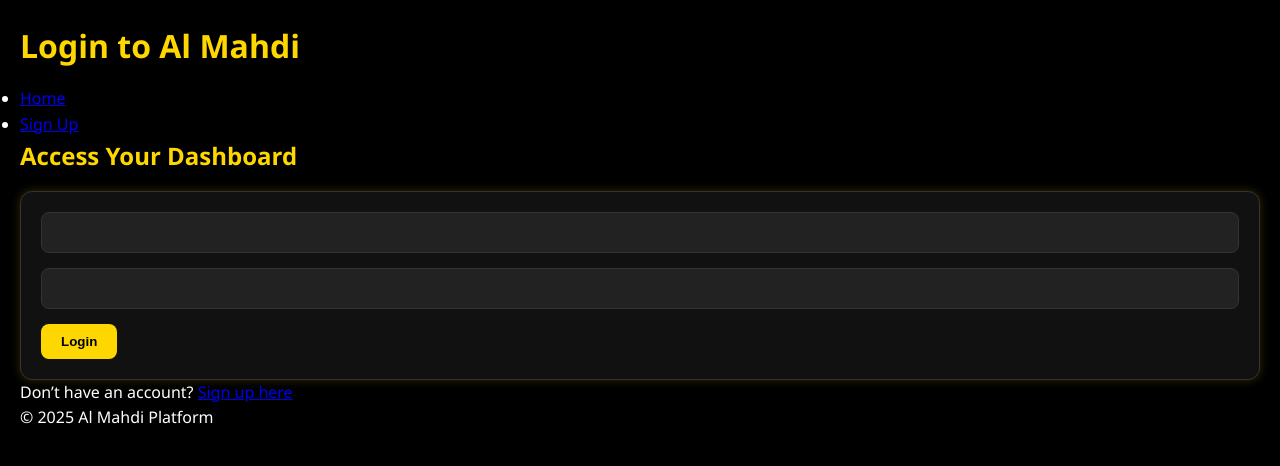
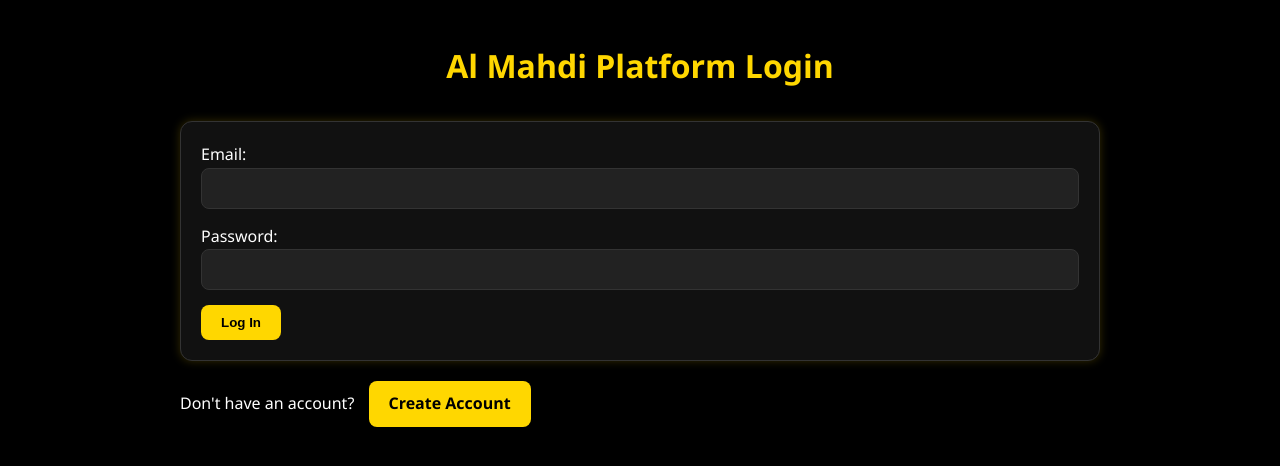
Before and after one commit to AlMahdi68/Al-Mahdi, a website with bundled scripts: page login.html in a window 1280 px wide. Built offline with nearby package versions, Linux system fonts and the light colour scheme.

Commit message:
Update login.html

```diff
--- a/login.html
+++ b/login.html
@@ -7,54 +7,26 @@
   <link rel="stylesheet" href="style.css" />
 </head>
 <body>
-  <header>
-    <h1>Login to Al Mahdi</h1>
-    <nav>
-      <ul>
-        <li><a href="index.html">Home</a></li>
-        <li><a href="signup.html">Sign Up</a></li>
-      </ul>
-    </nav>
-  </header>
+  <div class="container">
+    <h1 class="auth-header">Al Mahdi Platform Login</h1>
 
-  <main>
-    <section>
-      <h2>Access Your Dashboard</h2>
-     <form id="login-form">
-  <input type="email" id="email" required />
-  <input type="password" id="password" required />
-  <button type="submit">Login</button>
-</form>
-      </form>
-      <p>Don’t have an account? <a href="signup.html">Sign up here</a></p>
-    </section>
-  </main>
+    <form id="login-form">
+      <label for="email">Email:</label>
+      <input type="email" id="email" required />
 
-  <footer>
-    <p>&copy; 2025 Al Mahdi Platform</p>
-  </footer>
+      <label for="password">Password:</label>
+      <input type="password" id="password" required />
 
-  <script type="module" src="supabaseclient.js"></script>
-  <script type="module">
-    import { supabase } from './supabaseclient.js';
+      <button type="submit">Log In</button>
+    </form>
 
-    document.getElementById('login-form').addEventListener('submit', async (e) => {
-      e.preventDefault();
-      const email = document.getElementById('email').value;
-      const password = document.getElementById('password').value;
+    <p style="margin-top: 20px;">
+      Don't have an account?
+      <a href="signup.html" class="button" style="margin-left: 10px;">Create Account</a>
+    </p>
+  </div>
 
-      const { data, error } = await supabase.auth.signInWithPassword({
-        email,
-        password,
-      });
-
-      if (error) {
-        alert("Login failed: " + error.message);
-      } else {
-        alert("Login successful!");
-        window.location.href = "dashboard.html";
-      }
-    });
-  </script>
+  <script src="supabaseClient.js"></script>
+  <script src="login.js"></script>
 </body>
 </html>
```
